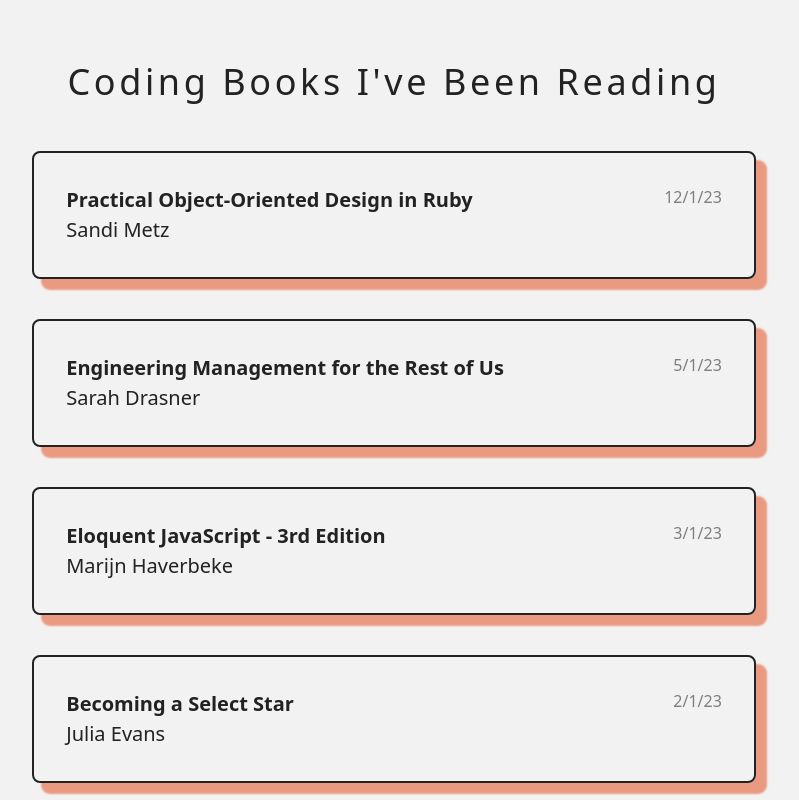
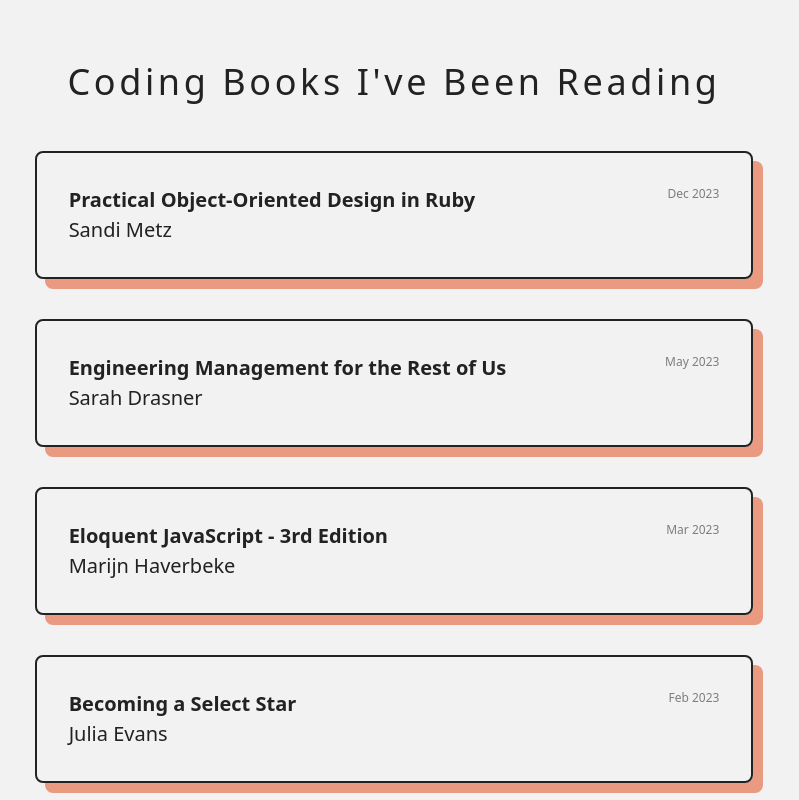
Before and after one commit to reg710/portfolio, an Angular app: page /reading in a window 1280 px wide. Shown: the top 800 px of the page, without its empty margins (246-1045 px from the left). Built offline with nearby package versions, Linux system fonts and the light colour scheme.

Commit message:
Adjust style of book cards

```diff
--- a/src/app/reading/reading.component.html
+++ b/src/app/reading/reading.component.html
@@ -26,7 +26,7 @@
                     <div class="author">{{book.author}}</div>
                 </div>
                 <div class="timeline">
-                    <div class="when">{{book.when | date: 'shortDate'}}</div>
+                    <div class="when">{{book.when | date: 'MMM y'}}</div>
                 </div>
             </li>
         </ul>
--- a/src/app/reading/reading.component.scss
+++ b/src/app/reading/reading.component.scss
@@ -26,7 +26,7 @@ ul {
     margin: 2.5em 1.5em;
     display: flex;
     justify-content: space-between;
-    box-shadow: 10px 10px 2px 1px #e99a81;
+    box-shadow: 10px 10px #e99a81;
 }
 
 .book-info {
@@ -50,4 +50,5 @@ ul {
 
 .when {
     color: #7e7e7e;
+    font-size: 0.75em;
 }
--- a/tsconfig.json
+++ b/tsconfig.json
@@ -1,6 +1,6 @@
 /* To learn more about this file see: https://angular.io/config/tsconfig. */
 {
-  "compileOnSave": false,
+  "compileOnSave": true,
   "compilerOptions": {
     "baseUrl": "./",
     "outDir": "./dist/out-tsc",
```
Also changed, not shown: 1 other file (tests, documents, lock files or other folders).
